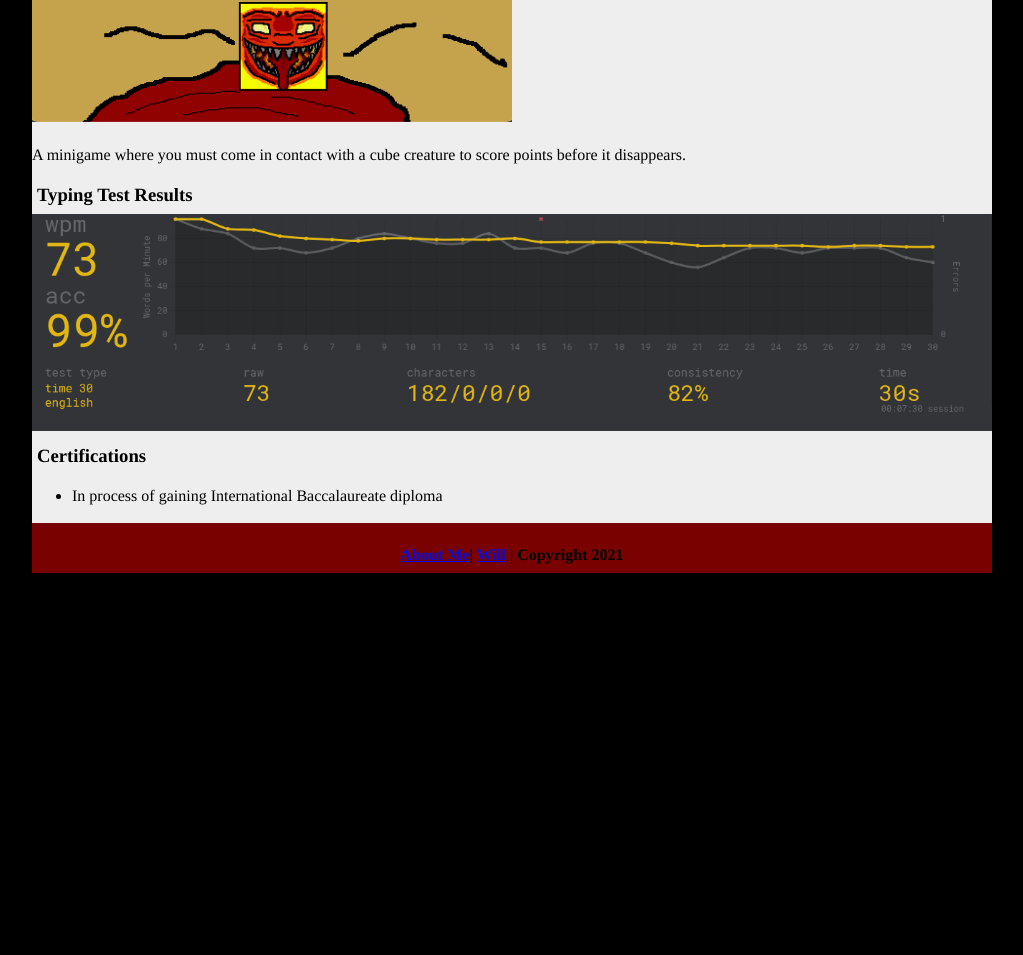
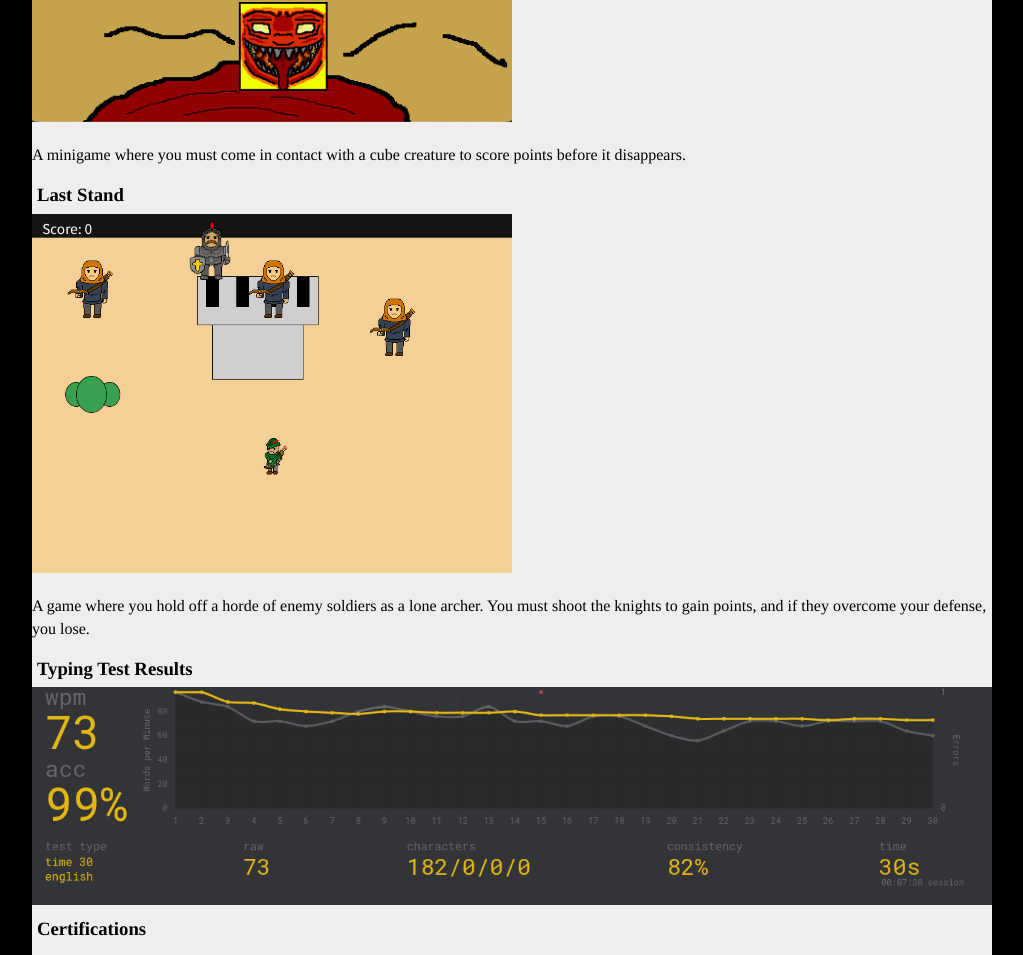
Before and after one commit to WilliamJPetersen/ecsportfolio2025b3, a plain HTML site: page ecs/index.html in a window 1280 px wide. Shown: the part 1782-2737 px from the top of the page, without its empty margins (128-1151 px from the left). Before the commit the page ends 2355 px from the top, so only its background shows below. Drawn offline with Linux system fonts and the light colour scheme.

Commit message:
Update index.html

```diff
--- a/ecs/index.html
+++ b/ecs/index.html
@@ -29,6 +29,10 @@
 	  <img src="../images/SGame.png" alt="shapegame" width="480" >
 	  <p>A minigame where you must come in contact with a cube creature to score points before it disappears.</p>
 
+	  <h3 class="needmargin"> Last Stand </h3>
+	  <img src="../images/LastStand.png" alt="laststand" width="480" >
+	  <p>A game where you hold off a horde of enemy soldiers as a lone archer. You must shoot the knights to gain points, and if they overcome your defense, you lose.</p>
+
   <h3 class="needmargin"> Typing Test Results </h3>
 <img src="../images/typingresults.png" alt="typingresults" width="960" >
 
```
